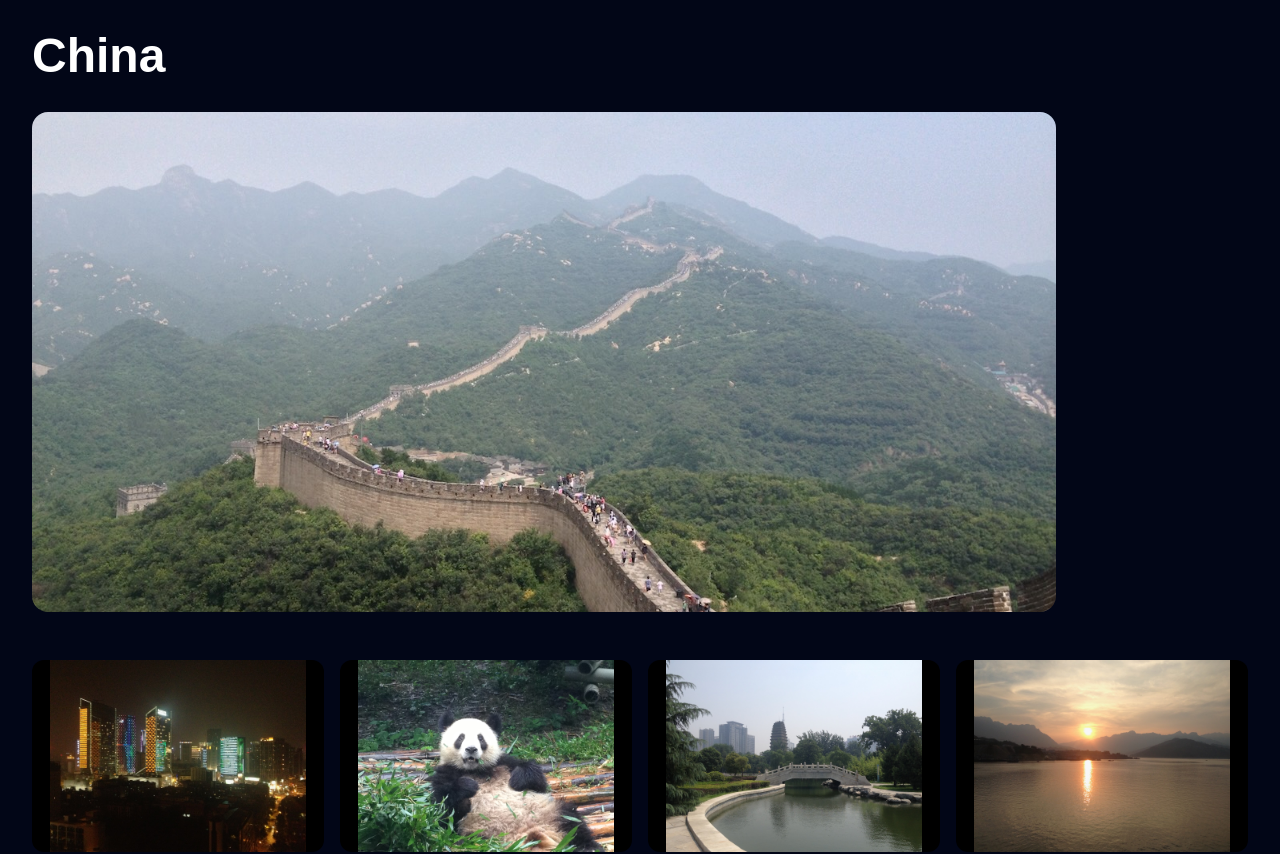
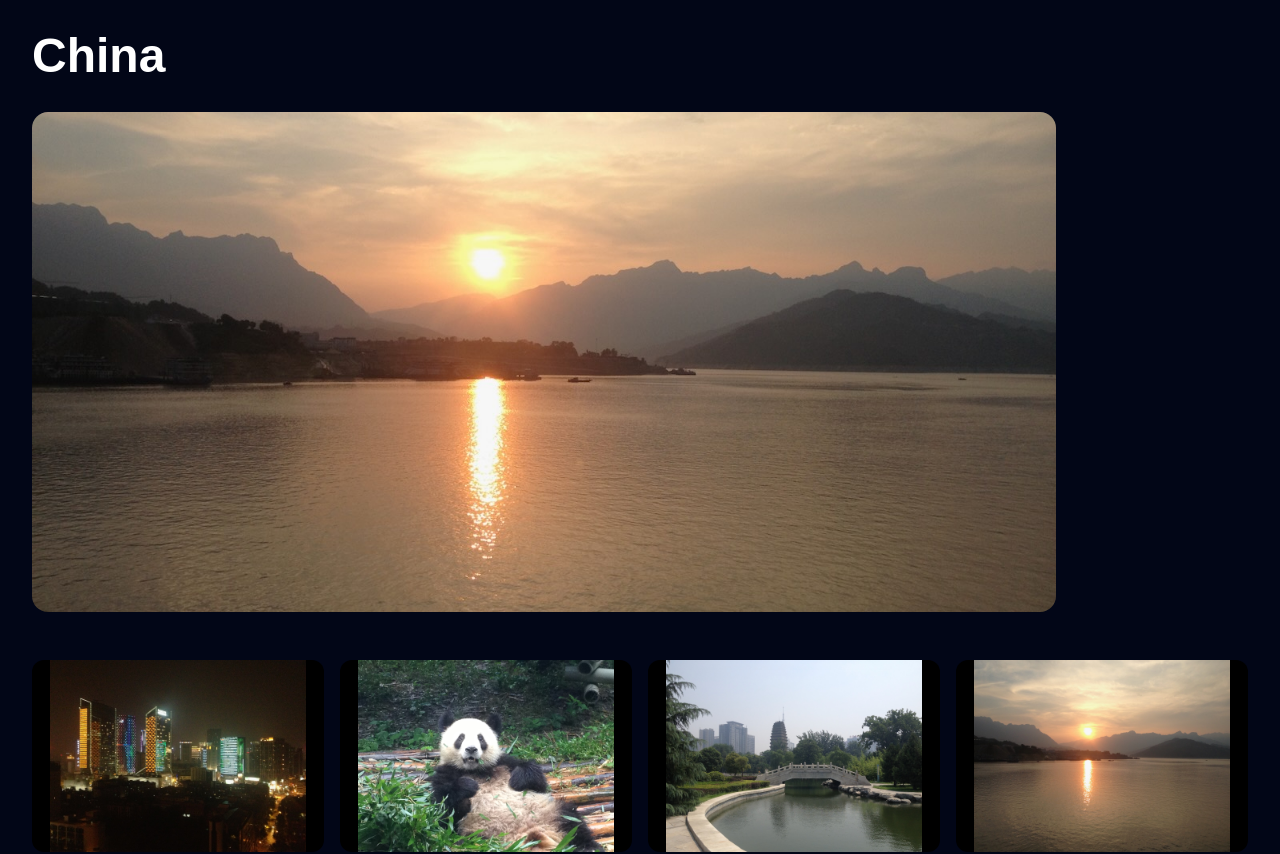
Before and after one commit to PeterMExley/Travel-Map, a Next.js app: page /countries/china in a window 1280 px wide. Shown: the top 854 px of the page. Built offline with nearby package versions, Linux system fonts and the light colour scheme.

Commit message:
Update page.jsx

```diff
--- a/app/countries/china/page.jsx
+++ b/app/countries/china/page.jsx
@@ -8,7 +8,7 @@ export default function ChinaPage() {
       <h1 className="text-5xl font-bold mb-8">China</h1>
 
       <img
-        src="/photos/asia/china/5.jpeg"
+        src="/photos/asia/china/4.jpeg"
         alt="China"
         className="w-full max-w-5xl h-[500px] object-cover rounded-2xl mb-12"
       />
```
